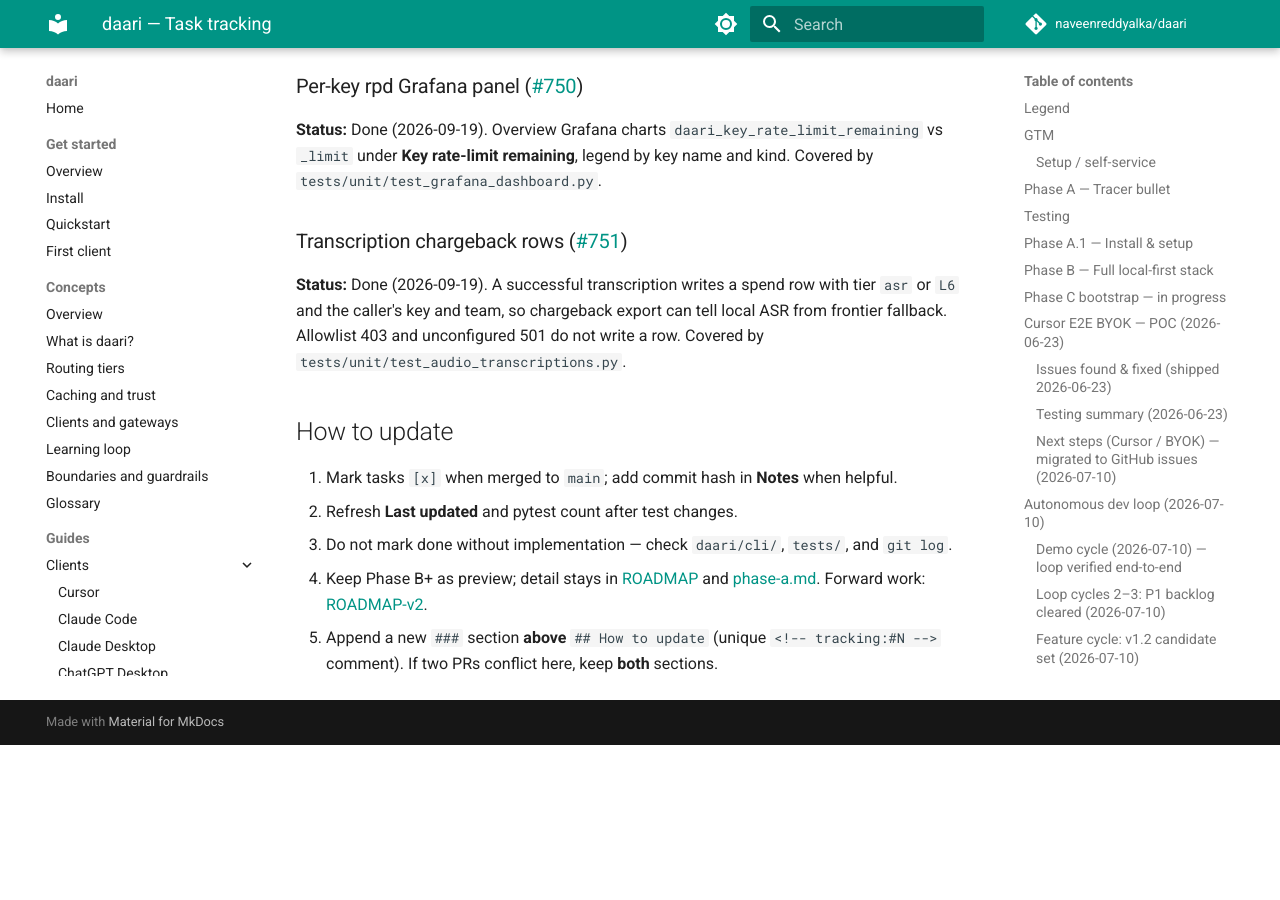
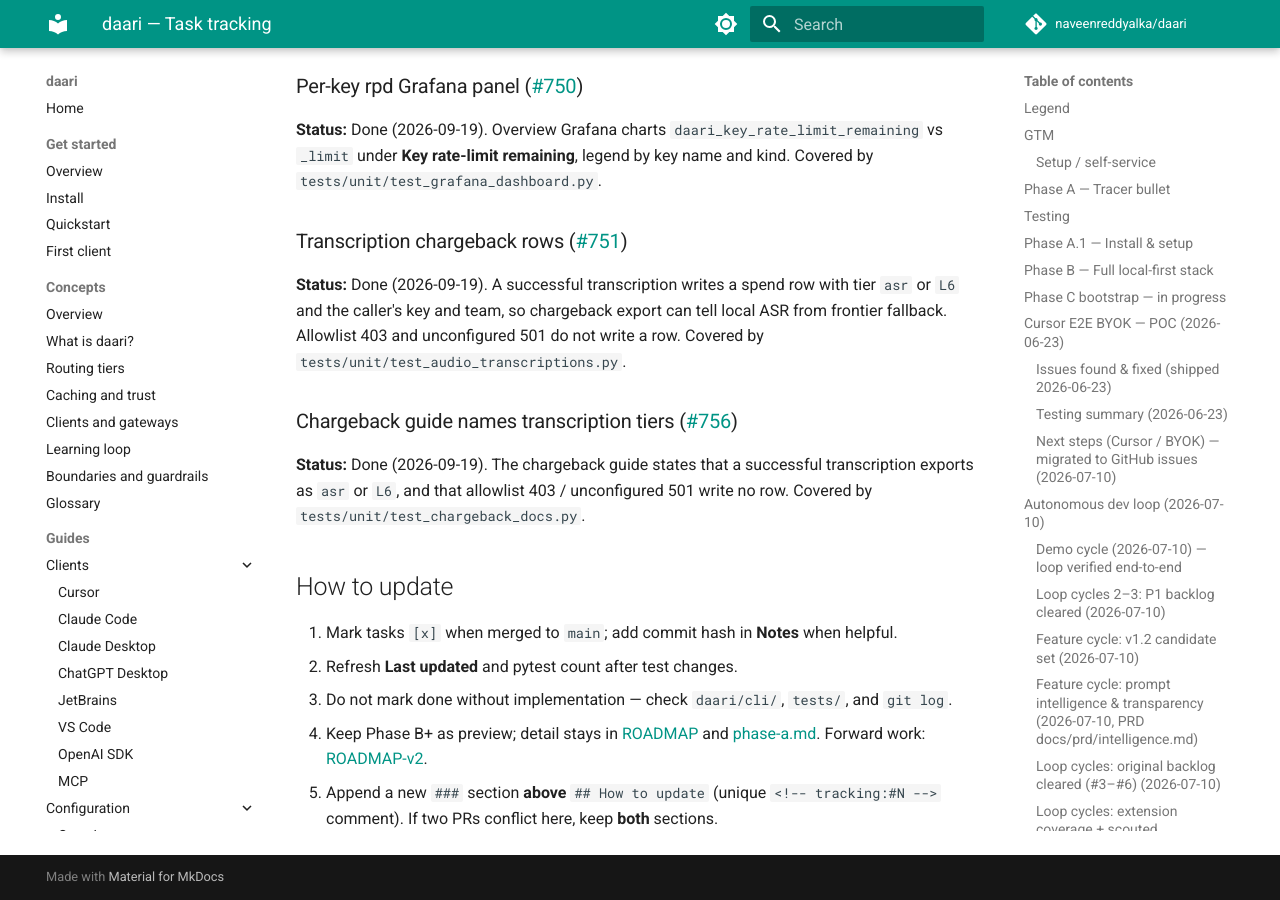
Before and after one commit to naveenreddyalka/daari, an MkDocs documentation site: the page built from docs/TRACKING.md, in a window 1280 px wide and 900 px high, scrolled down 81769 px. Built offline with MkDocs 1.6.1 and Material for MkDocs 9.7.7, drawn with Linux system fonts in a browser that asks for light colours; comment, search, counter and statistics services are not loaded; before the commit the page ends 82514 px from its top, so only the background shows below that; some of the changed text lies outside the part shown.

Commit message:
docs(chargeback): name transcription tiers in the spend export
Operators reading only the chargeback guide could not tell an audio row from a chat row.

Co-authored-by: Cursor <cursoragent@cursor.com>

```diff
--- a/docs/TRACKING.md
+++ b/docs/TRACKING.md
@@ -1,6 +1,6 @@
 # daari — Task tracking
 
-> Last updated: 2026-09-19 (transcription chargeback rows — [#751](https://github.com/naveenreddyalka/daari/issues/751))
+> Last updated: 2026-09-19 (chargeback transcription tiers — [#756](https://github.com/naveenreddyalka/daari/issues/756))
 > Update this file when phases/tasks complete.
 > Repo layout and request flow: [ARCHITECTURE.md](ARCHITECTURE.md)
 
@@ -3388,6 +3388,11 @@ unlimited) and the config reference notes the day cap is per key/team, not a
 <!-- tracking:#751 -->
 **Status:** Done (2026-09-19). A successful transcription writes a spend row with tier `asr` or `L6` and the caller's key and team, so chargeback export can tell local ASR from frontier fallback. Allowlist 403 and unconfigured 501 do not write a row. Covered by `tests/unit/test_audio_transcriptions.py`.
 
+### Chargeback guide names transcription tiers ([#756](https://github.com/naveenreddyalka/daari/issues/756))
+
+<!-- tracking:#756 -->
+**Status:** Done (2026-09-19). The chargeback guide states that a successful transcription exports as `asr` or `L6`, and that allowlist 403 / unconfigured 501 write no row. Covered by `tests/unit/test_chargeback_docs.py`.
+
 ## How to update
 
 1. Mark tasks `[x]` when merged to `main`; add commit hash in **Notes** when helpful.
```
Also changed, not shown: docs/developer/guides/observability/chargeback.md (+2 -0 lines), 1 other file.
